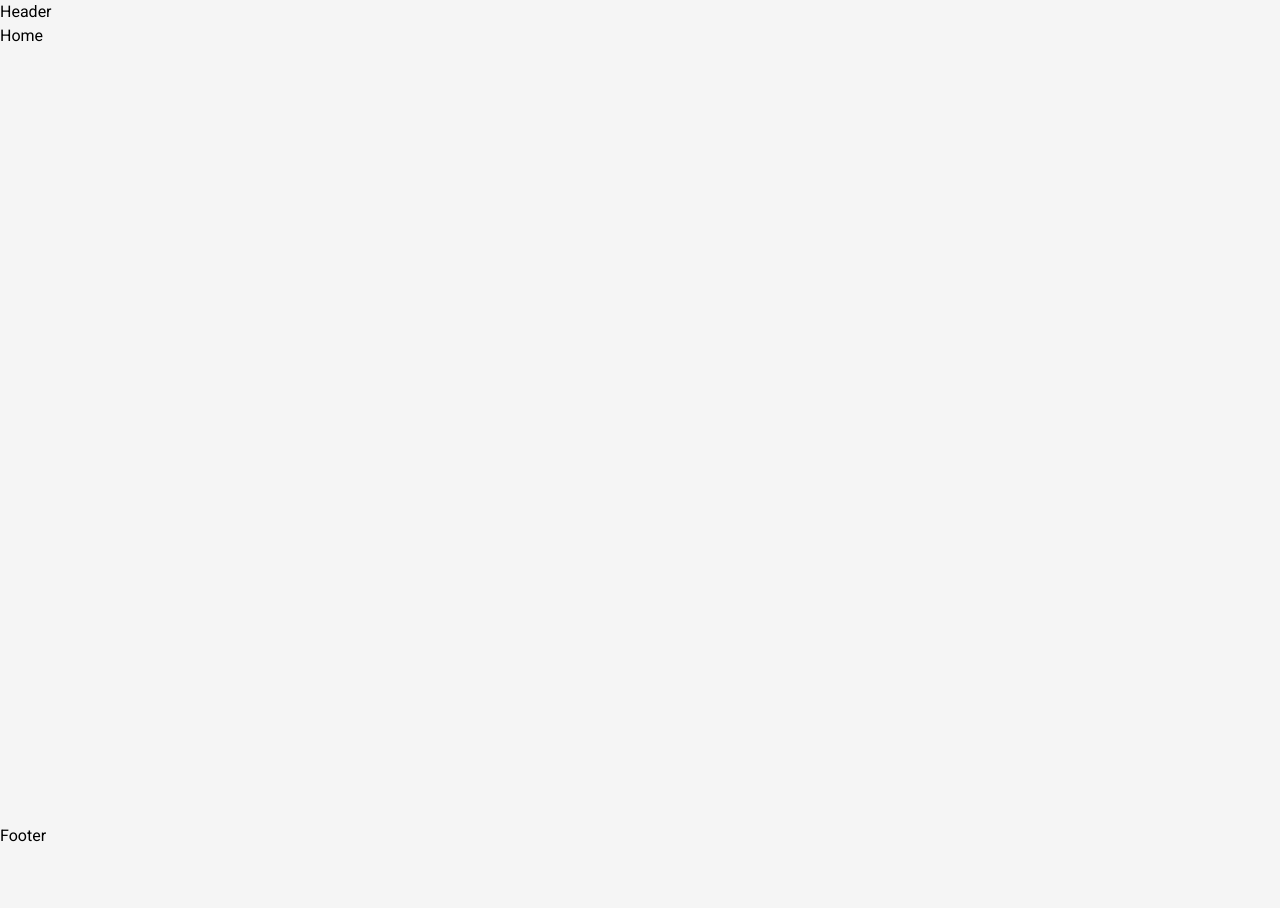
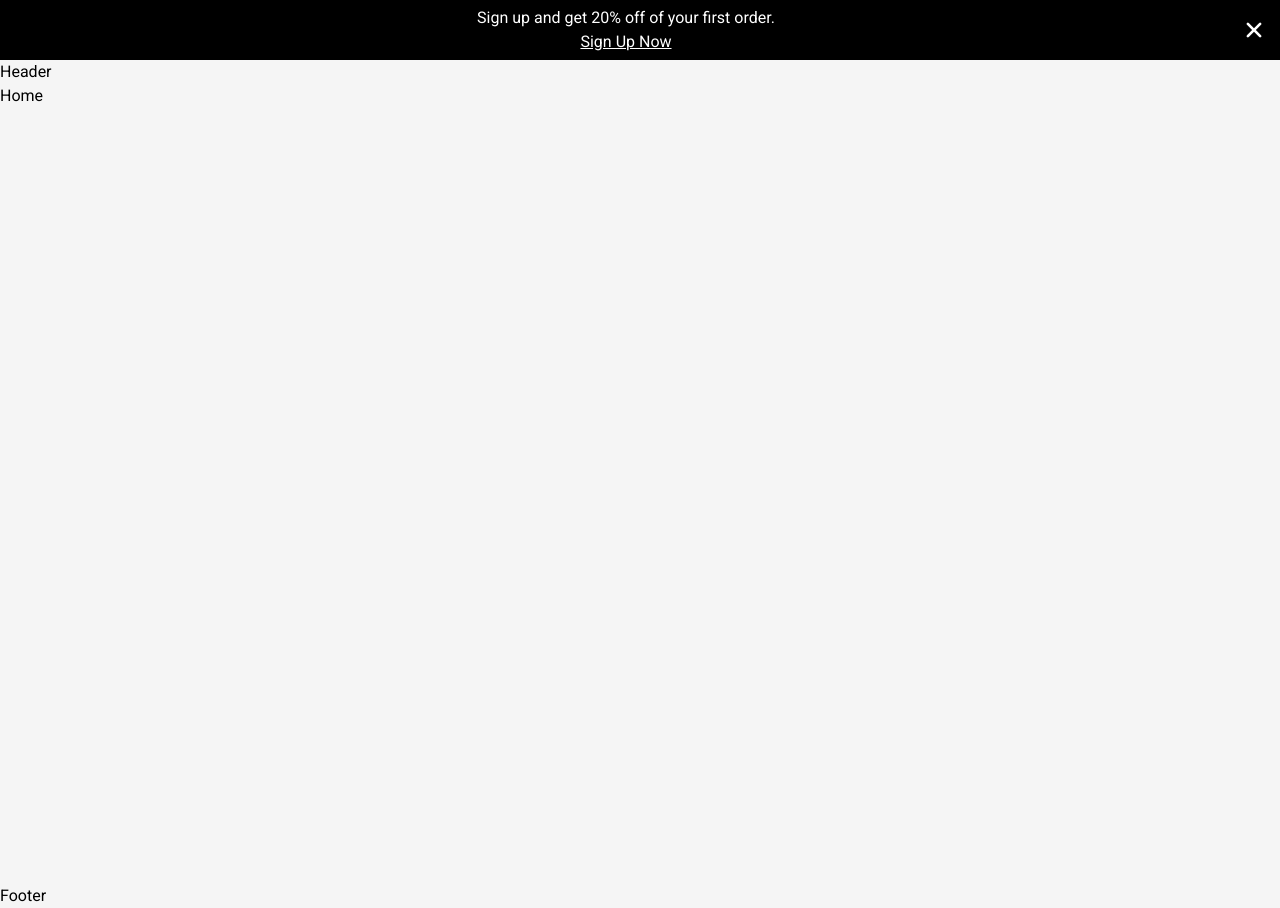
Before and after one commit to Kaydev-cmd/shop-co-web-app, a Next.js app: page / in a window 1280 px wide. Before the commit the page ends 848 px from the top, so only its background shows below. Built offline with nearby package versions, Linux system fonts and the light colour scheme.

Commit message:
feat: integrate Banner component into layout

```diff
--- a/components/layout/Layout.tsx
+++ b/components/layout/Layout.tsx
@@ -2,10 +2,12 @@ import React from "react";
 import Header from "./Header";
 import Footer from "./Footer";
 import { LayoutProps } from "@/interfaces";
+import Banner from "../common/Banner";
 
 const Layout: React.FC<LayoutProps> = ({ children }) => {
   return (
     <>
+      <Banner />
       <Header />
       <main className="min-h-screen">{children}</main>
       <Footer />
```
